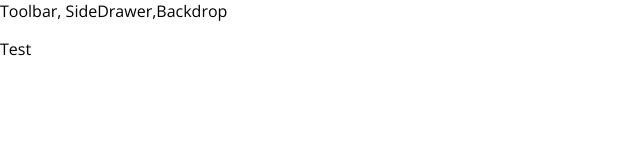
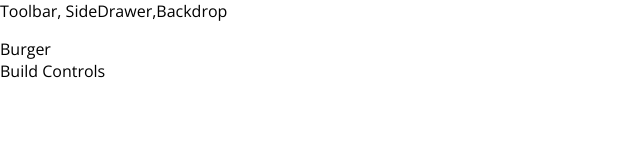
Before and after one commit to DustinX/react-test, a React app: page / in a window 1280 px wide. Shown: the top 160 px of the page, without its empty margins (0-640 px from the left). Built offline with nearby package versions, Linux system fonts and the light colour scheme.

Commit message:
Ready to start adding burger stuff

```diff
--- a/src/App.js
+++ b/src/App.js
@@ -1,13 +1,14 @@
 import React, { Component } from 'react';
 
 import Layout from './components/Layout/Layout';
+import BurgerBuilder from './containers/BurgerBuilder/BurgerBuilder';
 
 class App extends Component {
   render() {
     return (
     	<div>
 			<Layout>
-				<p>Test</p>
+				<BurgerBuilder></BurgerBuilder>
 			</Layout>
     	</div>
     );
--- /dev/null
+++ b/src/components/Layout/Layout.css
@@ -0,0 +1,3 @@
+.Content{
+	margin-top: 16px;
+}
--- a/src/components/Layout/Layout.js
+++ b/src/components/Layout/Layout.js
@@ -1,9 +1,12 @@
 import React from 'react';
+
+// @ts-ignore
+import classes from './Layout.css';
 
 const layout = ( props ) => (
 	<React.Fragment>
 		<div>Toolbar, SideDrawer,Backdrop</div>
-		<main>
+		<main className = {classes.Content}>
 			{props.children}
 		</main>
 	</React.Fragment>
--- /dev/null
+++ b/src/containers/BurgerBuilder/BurgerBuilder.js
@@ -0,0 +1,15 @@
+import React, {Component} from 'react';
+
+class BurgerBuilder extends Component {
+	render () {
+		return (
+			<React.Fragment>
+				<div>Burger</div>
+				<div>Build Controls</div>
+			</React.Fragment>
+		);
+	}
+}
+
+
+export default BurgerBuilder;
```
Also changed, not shown: public/index.html (+0 -10 lines).
